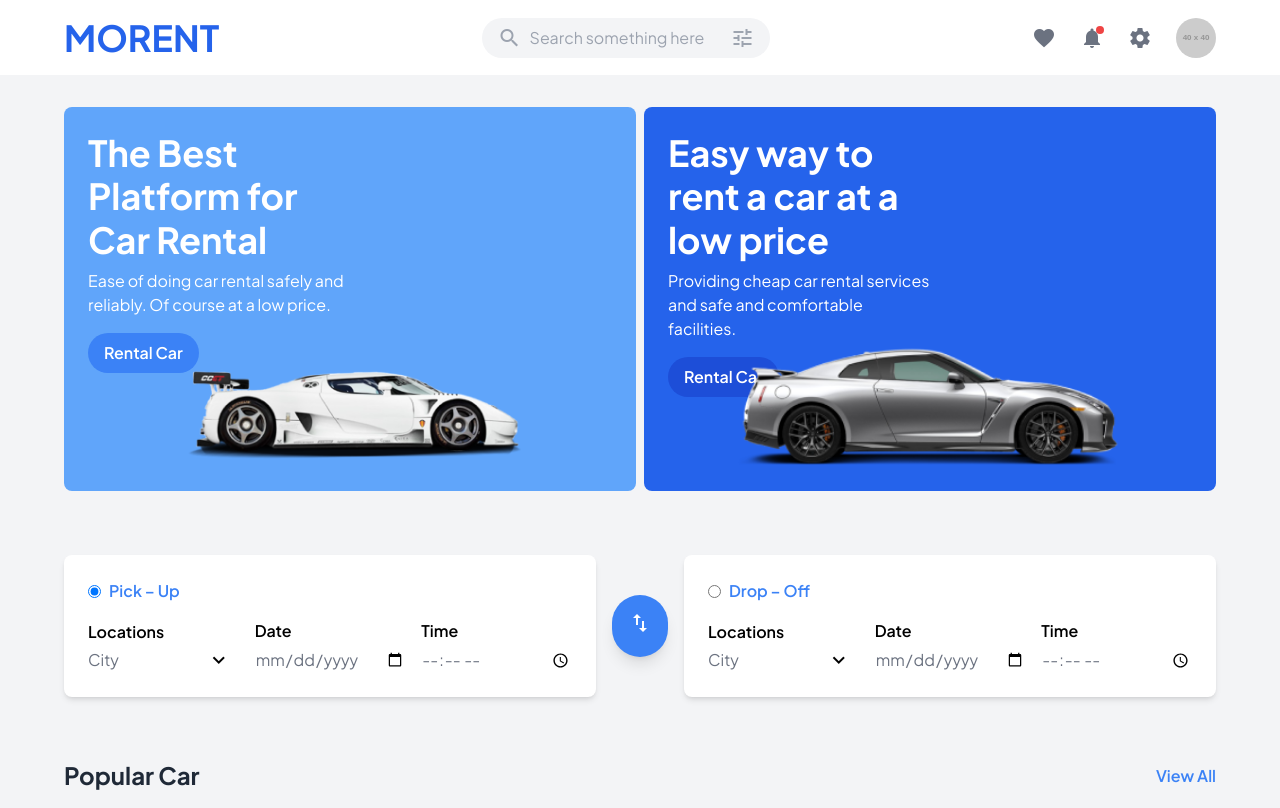
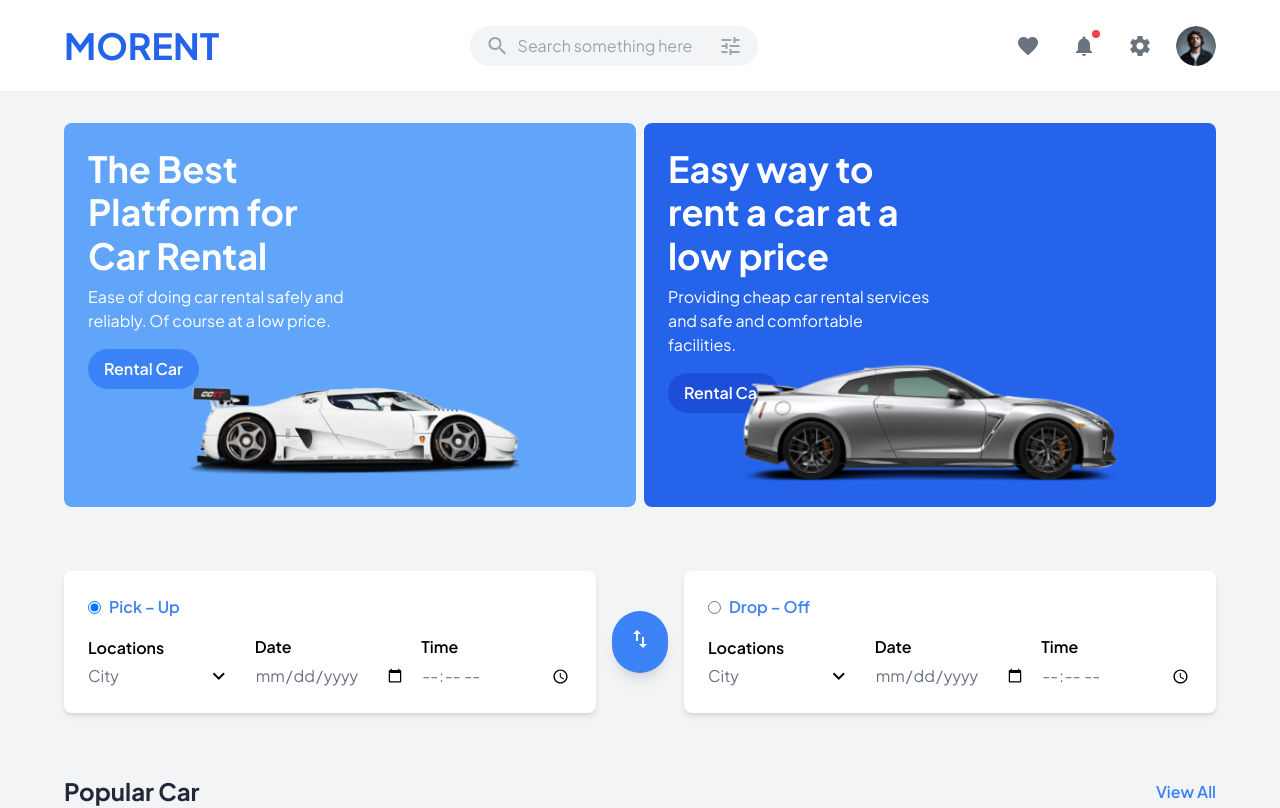
Before and after one commit to rmkofficial/MORENT, a React (Vite) app in the folder client/: page / in a window 1280 px wide. Shown: the top 808 px of the page. Built offline with nearby package versions, Linux system fonts and the light colour scheme.

Commit message:
Update header component layout and styles

```diff
--- a/client/src/components/Header.jsx
+++ b/client/src/components/Header.jsx
@@ -1,8 +1,10 @@
+import profileImage from "../assets/profile.png";
+
 function Header() {
   return (
-    <header className="bg-white shadow-md py-4 px-4 sm:px-8 lg:px-16 flex flex-col sm:flex-row justify-between items-center">
+    <header className="bg-white shadow-md py-6 px-4 sm:px-8 lg:px-16 flex flex-col sm:flex-row justify-between items-center">
       {/* Sol Taraf: Logo */}
-      <div className="text-blue-600 text-2xl font-bold mb-4 sm:mb-0">
+      <div className="text-blue-600 text-2xl font-bold mb-4 sm:mb-0 cursor-pointer">
         MORENT
       </div>
 
@@ -12,7 +14,7 @@ function Header() {
         <input
           type="text"
           placeholder="Search something here"
-          className="bg-gray-100 outline-none flex-grow"
+          className="bg-gray-100 outline-none flex-grow focus:bg-white transition-colors duration-200"
         />
         <span className="material-icons text-gray-400 ml-2 cursor-pointer">
           tune
@@ -20,21 +22,21 @@ function Header() {
       </div>
 
       {/* Sağ Taraf: İkonlar */}
-      <div className="flex items-center space-x-6">
-        <span className="hidden sm:inline-block material-icons text-gray-500">
-          favorite
-        </span>
-        <span className="hidden sm:inline-block material-icons text-gray-500 relative">
-          notifications
-          <span className="absolute top-0 right-0 h-2 w-2 bg-red-500 rounded-full"></span>
-        </span>
-        <span className="hidden sm:inline-block material-icons text-gray-500">
-          settings
-        </span>
+      <div className="flex items-center space-x-4">
+        <div className="relative flex items-center justify-center w-10 h-10 rounded-full hover:bg-gray-200 transition duration-200 cursor-pointer hidden sm:flex">
+          <span className="material-icons text-gray-500">favorite</span>
+        </div>
+        <div className="relative flex items-center justify-center w-10 h-10 rounded-full hover:bg-gray-200 transition duration-200 cursor-pointer hidden sm:flex">
+          <span className="material-icons text-gray-500">notifications</span>
+          <span className="absolute top-1 right-1 h-2 w-2 bg-red-500 rounded-full"></span>
+        </div>
+        <div className="relative flex items-center justify-center w-10 h-10 rounded-full hover:bg-gray-200 transition duration-200 cursor-pointer hidden sm:flex">
+          <span className="material-icons text-gray-500">settings</span>
+        </div>
         <img
-          src="https://via.placeholder.com/40"
+          src={profileImage}
           alt="User"
-          className="w-10 h-10 rounded-full"
+          className="w-10 h-10 rounded-full cursor-pointer"
         />
       </div>
     </header>
```
Also changed, not shown: client/src/assets/profile.png (added).
